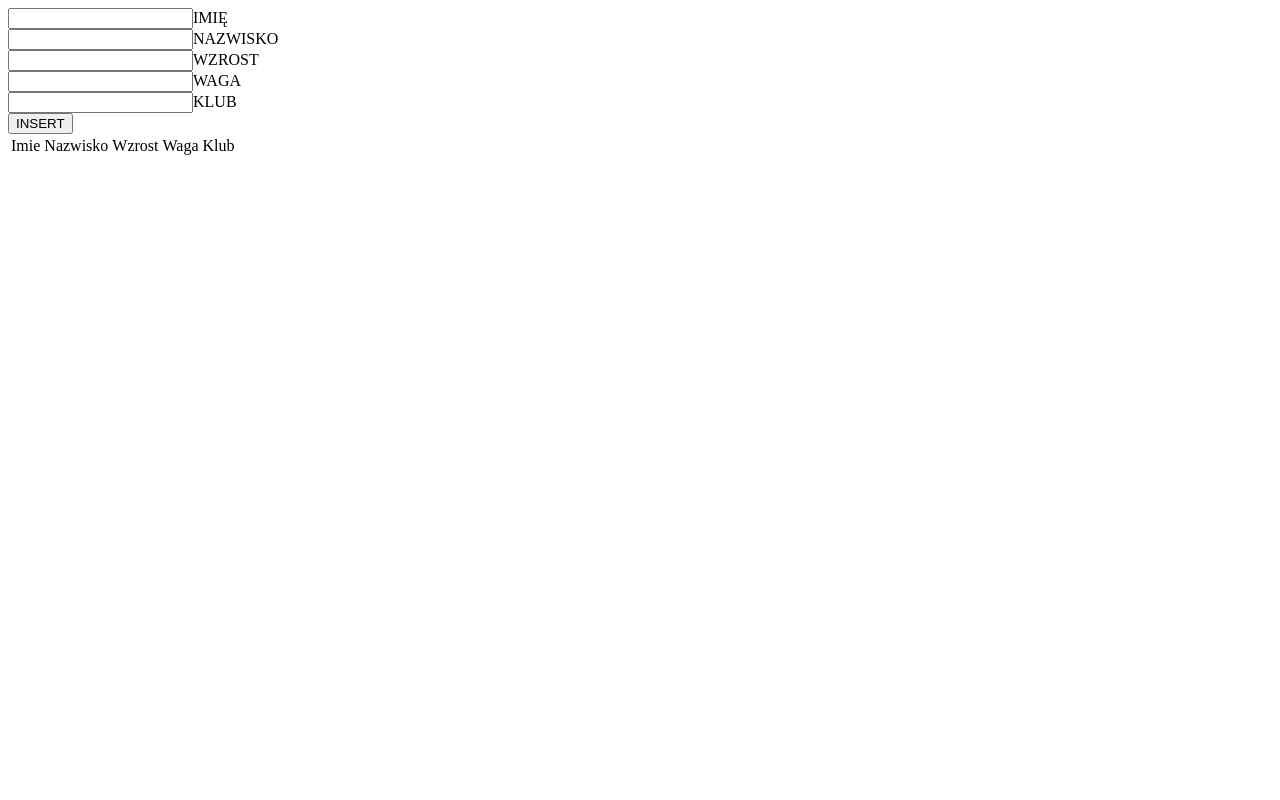
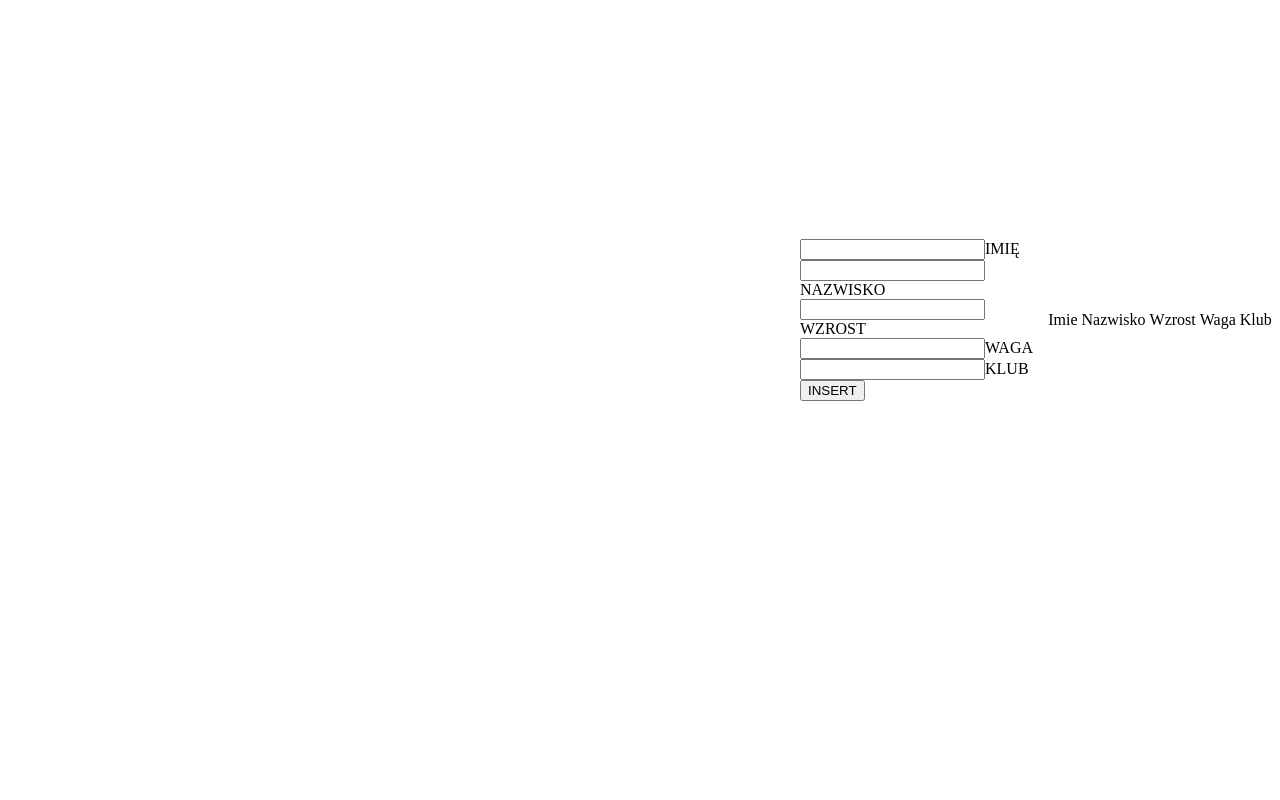
Before and after one commit to 3ti-2020/korona-01-karol-rzepa, a PHP site: page / in a window 1280 px wide. Run offline with PHP 8.4, Linux system fonts and the light colour scheme; data that the repository does not hold is empty.

Commit message:
Add files via upload

```diff
--- a/index.php
+++ b/index.php
@@ -2,6 +2,7 @@
 <html lang="en">
 <head>
     <meta charset="UTF-8">
+    <link rel="stylesheet" href="style.css">
     <meta name="viewport" content="width=device-width, initial-scale=1.0">
     <title>Document</title>
 </head>
--- a/style.css
+++ b/style.css
@@ -1,3 +1,43 @@
-body {
-color: darkgrey;
+body{
+    margin: 0;
+    padding: 0;
 }
+.container{
+    display: flex;
+    height: 100vh;
+    width: 100vw;
+}
+.title{
+    display: flex;
+    height: 20vh;
+    flex-basis: 100%;
+}
+.main{
+    display: flex;
+    height: 80vh;
+    flex-basis: 100%;
+}
+    .left{
+        display: flex;
+        height: 80vh;
+        flex-basis: 25%;
+    }
+    .right{
+        display: flex;
+        height: 80vh;
+        flex-basis: 75%;
+    }
+        .ins{
+            display: flex;
+            justify-content: center;
+            align-items: center;
+            height: 80vh;
+            flex-basis: 50%;
+        }
+        .tabela{
+            display: flex;
+            justify-content: center;
+            align-items: center;
+            height: 80vh;
+            flex-basis: 50%;
+        }
```
